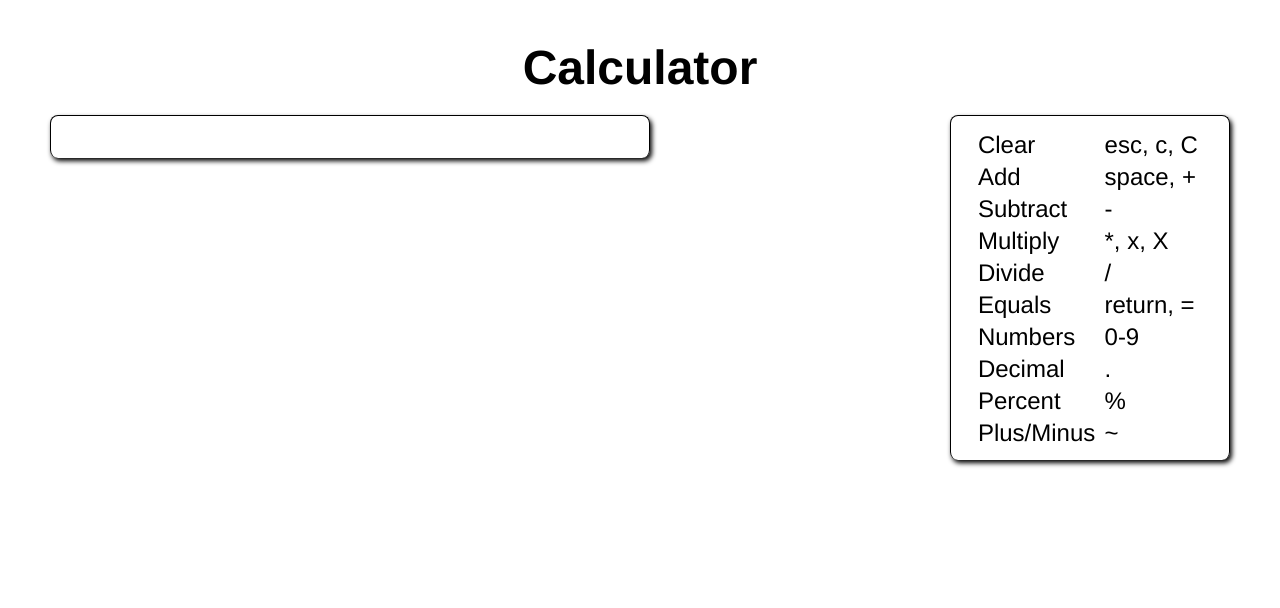
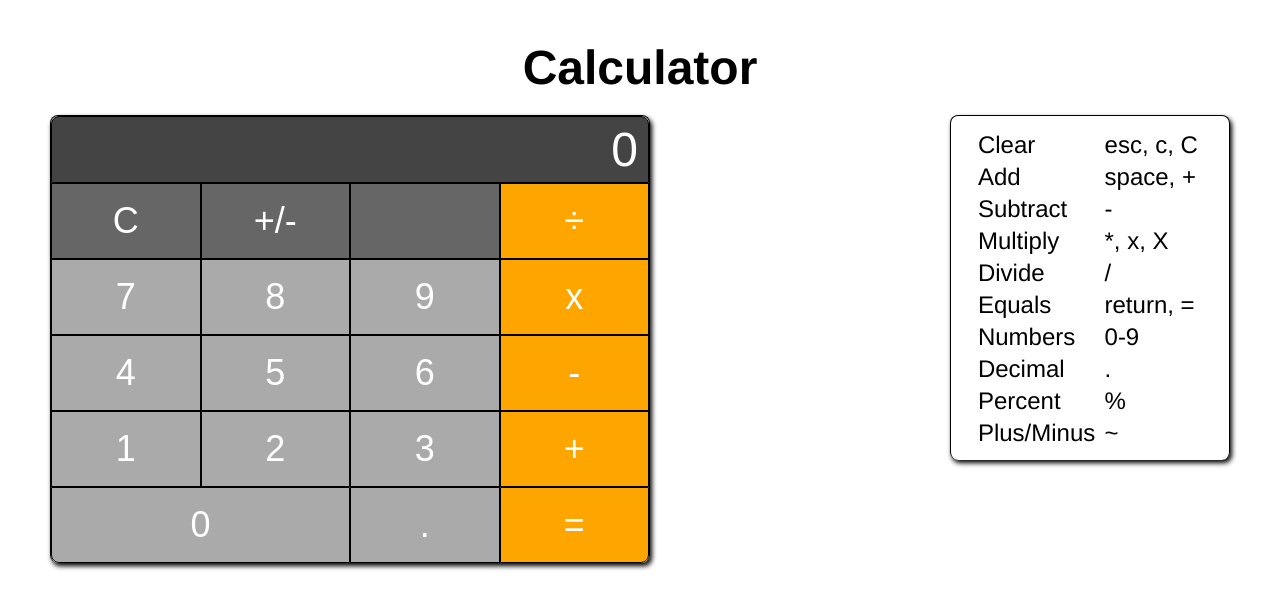
Before and after one commit to sgedye/calculator, a React (Create React App) app: page / in a window 1280 px wide. Shown: the top 608 px of the page. Built offline with nearby package versions, Linux system fonts and the light colour scheme.

Commit message:
Update calculator functions - wip :hammer:

```diff
--- a/src/Components/Body.tsx
+++ b/src/Components/Body.tsx
@@ -1,6 +1,7 @@
-import React from "react";
+import { Fragment, useState, useEffect } from "react";
 import { Header } from "./Header";
 import Mousetrap from "mousetrap";
+import styled from "styled-components";
 // import "./mousetrap-bind-dictionary";
 
 /*
@@ -12,10 +13,191 @@ const CalculatorOperations = {
   '=': (prevValue, nextValue) => Number(nextValue)
 }*/
 
-export const Body: React.FC<{}> = () => {
-  return <h1>hi</h1>;
+type Operator = "+" | "-" | "/" | "*";
+type SpecialOperator = "C" | "+/-" | "%";
+
+const calculate = (num1: number, num2: number, operator: Operator) => {
+  switch (operator) {
+    case "+":
+      return num1 + num2;
+    case "-":
+      return num1 - num2;
+    case "*":
+      return num1 * num2;
+    case "/":
+      return num1 / num2;
+    default:
+      return 0;
+  }
 };
 
+export const Body: React.FC<{}> = () => {
+  const [answer, setAnswer] = useState<string>("0");
+
+  const [operationList, setOperationList] = useState<string[]>([]);
+  const [current, setCurrent] = useState<string>("0");
+
+  const [isDecimal, setIsDecimal] = useState<boolean>(false);
+
+  // useEffect(() => {
+  //   setAnswer(current);
+  // }, [current]);
+
+  const handleOperation = (operator: Operator) => {
+    if (operationList.length > 2) {
+      handleEquals();
+    }
+    setOperationList((prev) => [...prev, current, operator]);
+    setCurrent("0");
+  };
+
+  const handleEquals = () => {
+    setOperationList((prev) => [...prev, current]);
+    setCurrent("0");
+    if (operationList.length > 2) {
+      const [num1, operator, num2, ...rest] = operationList;
+      console.log(num1, operator, num2, rest);
+      const answer = calculate(
+        Number(num1),
+        Number(num2),
+        operator as Operator
+      );
+      setOperationList([`${answer}`, ...rest]);
+    }
+  };
+
+  const handleSpecialOperation = (operator: SpecialOperator) => {
+    switch (operator) {
+      case "C":
+        setCurrent("0");
+        // setAnswer("0");
+        setIsDecimal(false);
+        setOperationList([]);
+        break;
+      case "+/-":
+        current.startsWith("-")
+          ? setCurrent((prev) => prev.substring(1))
+          : setCurrent((prev) => "-" + prev);
+        break;
+      case "%":
+        break;
+      default:
+        break;
+    }
+  };
+
+  const handleNumber = (num: string) => {
+    current === "0"
+      ? setCurrent(num)
+      : current === "-0"
+      ? setCurrent("-" + num)
+      : setCurrent((prev) => prev + num);
+  };
+
+  const handleDecimal = () => {
+    if (!isDecimal) {
+      setIsDecimal(true);
+      setCurrent((prev) => prev + ".");
+    }
+  };
+
+  console.log(current, operationList);
+  return (
+    <Fragment>
+      <Header answer={current} />
+      <div id="calc-buttons">
+        <StyledButton
+          bgColor="#666"
+          onClick={() => handleSpecialOperation("C")}
+        >
+          C
+        </StyledButton>
+        <StyledButton
+          bgColor="#666;"
+          onClick={() => handleSpecialOperation("+/-")}
+        >
+          +/-
+        </StyledButton>
+        <StyledButton
+          bgColor="#666;"
+          onClick={() => handleSpecialOperation("%")}
+        >
+          {/* % */}
+        </StyledButton>
+        <StyledButton bgColor="orange;" onClick={() => handleOperation("/")}>
+          ÷
+        </StyledButton>
+        <StyledButton bgColor="#aaa" onClick={() => handleNumber("7")}>
+          7
+        </StyledButton>
+        <StyledButton bgColor="#aaa" onClick={() => handleNumber("8")}>
+          8
+        </StyledButton>
+        <StyledButton bgColor="#aaa" onClick={() => handleNumber("9")}>
+          9
+        </StyledButton>
+        <StyledButton bgColor="orange;" onClick={() => handleOperation("*")}>
+          x
+        </StyledButton>
+        <StyledButton bgColor="#aaa" onClick={() => handleNumber("4")}>
+          4
+        </StyledButton>
+        <StyledButton bgColor="#aaa" onClick={() => handleNumber("5")}>
+          5
+        </StyledButton>
+        <StyledButton bgColor="#aaa" onClick={() => handleNumber("6")}>
+          6
+        </StyledButton>
+        <StyledButton bgColor="orange;" onClick={() => handleOperation("-")}>
+          -
+        </StyledButton>
+        <StyledButton bgColor="#aaa" onClick={() => handleNumber("1")}>
+          1
+        </StyledButton>
+        <StyledButton bgColor="#aaa" onClick={() => handleNumber("2")}>
+          2
+        </StyledButton>
+        <StyledButton bgColor="#aaa" onClick={() => handleNumber("3")}>
+          3
+        </StyledButton>
+        <StyledButton bgColor="orange;" onClick={() => handleOperation("+")}>
+          +
+        </StyledButton>
+        <StyledButton
+          bgColor="#aaa;"
+          className="zero-btn"
+          onClick={() => handleNumber("0")}
+        >
+          0
+        </StyledButton>
+        <StyledButton bgColor="#aaa;" onClick={handleDecimal}>
+          .
+        </StyledButton>
+        <StyledButton
+          className="equals-btn"
+          bgColor="orange;"
+          onClick={handleEquals}
+        >
+          =
+        </StyledButton>
+      </div>
+    </Fragment>
+  );
+};
+
+const StyledButton = styled.button<{ bgColor: string }>`
+  display: block;
+  text-align: center;
+  font-size: 1.5em;
+  padding: 1rem 2rem;
+  border: 1px solid #000;
+  color: white;
+  background-color: ${(p) => p.bgColor};
+  transition: 100ms all ease;
+  &:active {
+    box-shadow: inset 0 0 1rem #11111144;
+  }
+`;
 // class Body extends React.Component {
 //   constructor() {
 //     super();
@@ -29,13 +211,6 @@ export const Body: React.FC<{}> = () => {
 //       numPressed: false,
 //       equalsPressed: false,
 //     };
-//     this.handleClear = this.handleClear.bind(this);
-//     this.handlePlusMinus = this.handlePlusMinus.bind(this);
-//     this.handlePercent = this.handlePercent.bind(this);
-//     this.handleOperation = this.handleOperation.bind(this);
-//     this.handleEquals = this.handleEquals.bind(this);
-//     this.handleDot = this.handleDot.bind(this);
-//     this.handleNumber = this.handleNumber.bind(this);
 //   }
 
 //   handleClear() {
@@ -84,53 +259,6 @@ export const Body: React.FC<{}> = () => {
 //         tempVal = String(Number(tempVal) * -1);
 //       }
 //       switch (this.state.operation[0]) {
-//         case "/":
-//           if (this.state.equalsPressed) {
-//             this.setState((prevState) => ({
-//               answer: (
-//                 Number(prevState.answer) / Number(prevState.storedValue)
-//               ).toString(),
-//             }));
-//           } else {
-//             this.setState((prevState) => ({
-//               storedValue: tempVal,
-//               answer: (
-//                 Number(prevState.storedValue) / Number(prevState.answer)
-//               ).toString(),
-//               equalsPressed: true,
-//             }));
-//           }
-//           break;
-//         case "x":
-//           if (this.state.equalsPressed) {
-//             this.setState((prevState) => ({
-//               answer: (
-//                 Number(prevState.storedValue) * Number(prevState.answer)
-//               ).toString(),
-//             }));
-//           } else {
-//             this.setState((prevState) => ({
-//               storedValue: tempVal,
-//               answer: (
-//                 Number(prevState.storedValue) * Number(prevState.answer)
-//               ).toString(),
-//               equalsPressed: true,
-//             }));
-//           }
-//           break;
-//         case "-":
-//           if (this.state.equalsPressed) {
-//             this.setState((prevState) => ({
-//               answer: String(prevState.answer - prevState.storedValue),
-//             }));
-//           } else {
-//             this.setState((prevState) => ({
-//               storedValue: tempVal,
-//               answer: String(prevState.storedValue - prevState.answer),
-//               equalsPressed: true,
-//             }));
-//           }
-//           break;
 //         case "+":
 //           if (this.state.equalsPressed) {
 //             this.setState((prevState) => ({
@@ -155,7 +283,8 @@ export const Body: React.FC<{}> = () => {
 //       }
 //     }
 //   }
-//   handleDot() {
+
+//   handleDecimal() {
 //     if (!this.state.decPressed) {
 //       this.setState((prevState) => ({
 //         answer: (prevState.answer += "."),
@@ -164,6 +293,7 @@ export const Body: React.FC<{}> = () => {
 //       }));
 //     }
 //   }
+
 //   handleNumber(digit) {
 //     if (
 //       (this.state.plusMinusPressed || this.state.percentPressed) &&
@@ -190,7 +320,7 @@ export const Body: React.FC<{}> = () => {
 //     Mousetrap.bind(["%"], () => this.handlePercent());
 //     Mousetrap.bind(["~"], () => this.handlePlusMinus());
 //     Mousetrap.bind(["/"], () => this.handleOperation("/"));
-//     Mousetrap.bind(["x", "X", "*"], () => this.handleOperation("x"));
+//     Mousetrap.bind(["x", "X", "*"], () => this.handleOperation("*"));
 //     Mousetrap.bind(["-"], () => this.handleOperation("-"));
 //     Mousetrap.bind(["+", "space"], () => this.handleOperation("+"));
 //     Mousetrap.bind(["=", "enter"], () => this.handleEquals());
@@ -205,71 +335,11 @@ export const Body: React.FC<{}> = () => {
 //       7: () => this.handleNumber("7"),
 //       8: () => this.handleNumber("8"),
 //       9: () => this.handleNumber("9"),
-//       ".": () => this.handleDot(),
+//       ".": () => this.handleDecimal(),
 //     });
 
 //     return (
 //       <React.Fragment>
-//         <Header answer={this.state.answer} />
-//         <div id="calc-buttons">
-//           <div id="clear" onClick={() => this.handleClear()}>
-//             C
-//           </div>
-//           <div id="plus-minus" onClick={() => this.handlePlusMinus()}>
-//             +/-
-//           </div>
-//           <div id="percent" onClick={() => this.handlePercent()}>
-//             %
-//           </div>
-//           <div id="divide" onClick={() => this.handleOperation("/")}>
-//             ÷
-//           </div>
-//           <div id="seven" onClick={() => this.handleNumber("7")}>
-//             7
-//           </div>
-//           <div id="eight" onClick={() => this.handleNumber("8")}>
-//             8
-//           </div>
-//           <div id="nine" onClick={() => this.handleNumber("9")}>
-//             9
-//           </div>
-//           <div id="multiply" onClick={() => this.handleOperation("x")}>
-//             x
-//           </div>
-//           <div id="four" onClick={() => this.handleNumber("4")}>
-//             4
-//           </div>
-//           <div id="five" onClick={() => this.handleNumber("5")}>
-//             5
-//           </div>
-//           <div id="six" onClick={() => this.handleNumber("6")}>
-//             6
-//           </div>
-//           <div id="subtract" onClick={() => this.handleOperation("-")}>
-//             -
-//           </div>
-//           <div id="one" onClick={() => this.handleNumber("1")}>
-//             1
-//           </div>
-//           <div id="two" onClick={() => this.handleNumber("2")}>
-//             2
-//           </div>
-//           <div id="three" onClick={() => this.handleNumber("3")}>
-//             3
-//           </div>
-//           <div id="add" onClick={() => this.handleOperation("+")}>
-//             +
-//           </div>
-//           <div id="zero" onClick={() => this.handleNumber("0")}>
-//             0
-//           </div>
-//           <div id="decimal" onClick={() => this.handleDot()}>
-//             .
-//           </div>
-//           <div id="equals" onClick={() => this.handleEquals()}>
-//             =
-//           </div>
-//         </div>
 //       </React.Fragment>
 //     );
 //   }
```
Also changed, not shown: src/Components/Header.tsx (+21 -23 lines).
